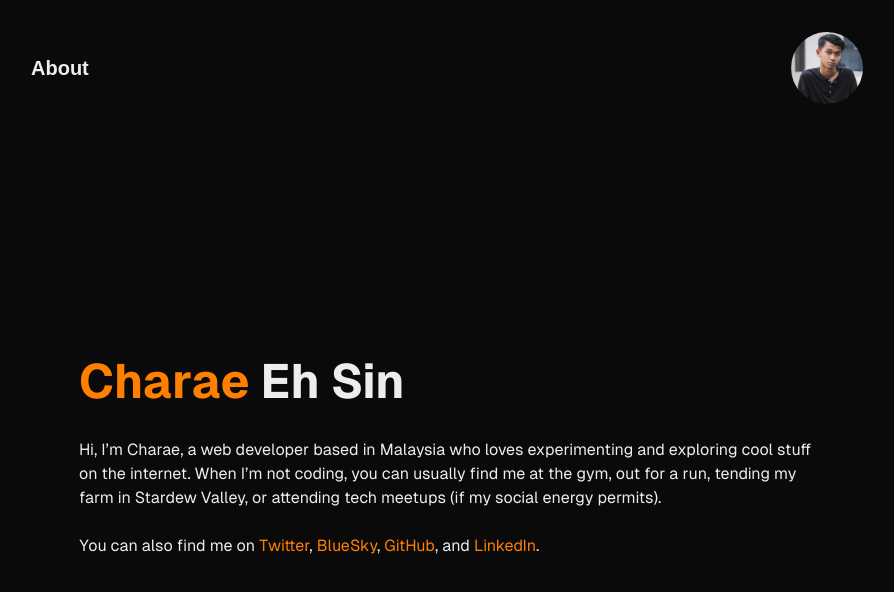
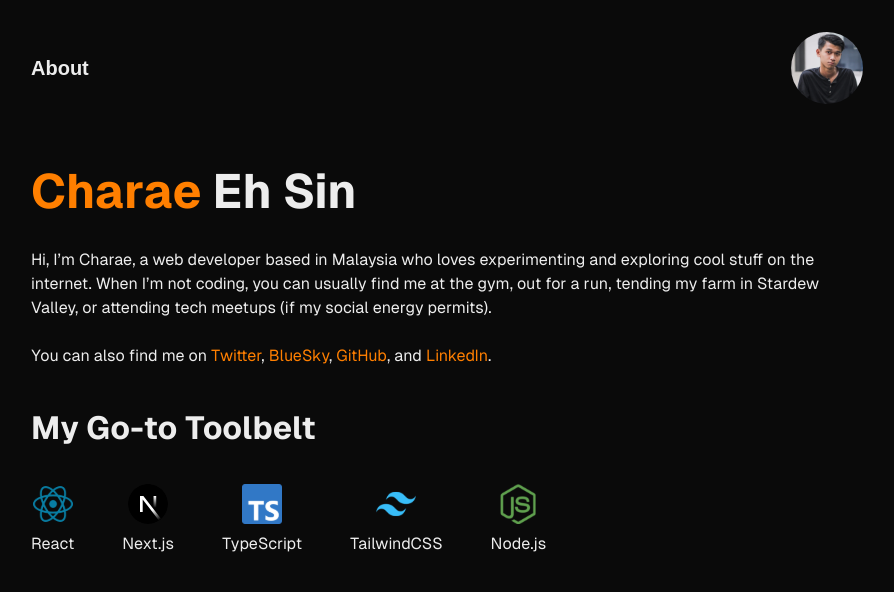
Before and after one commit to CharaeKeow/charae-dot-my, a Next.js app: page / in a window 1280 px wide. Shown: the top 592 px of the page, without its empty margins (193-1087 px from the left). Built offline with nearby package versions, Linux system fonts and the light colour scheme.

Commit message:
feat: add my toolbelts section

```diff
--- a/src/app/page.tsx
+++ b/src/app/page.tsx
@@ -1,9 +1,11 @@
 import Bio from '@/features/home/components/Bio';
+import Toolbelt from '@/features/home/components/Toolbelt';
 
 export default function Home() {
   return (
-    <div className="grid grid-rows-[20px_1fr_20px] items-center justify-items-center p-8 font-[family-name:var(--font-geist-sans)] sm:p-20">
+    <div className="flex h-full flex-col justify-start gap-y-9 p-4 font-[family-name:var(--font-geist-sans)] lg:p-8">
       <Bio />
+      <Toolbelt />
     </div>
   );
 }
--- /dev/null
+++ b/src/features/home/components/Toolbelt.tsx
@@ -0,0 +1,28 @@
+import getToolbelts from '../lib/get-toolbelts';
+
+const Toolbelt = () => {
+  const toolbelts = getToolbelts();
+
+  return (
+    <section>
+      <h2 className="text-[28px] lg:text-[32px]">My Go-to Toolbelt</h2>
+      <div className="mt-6 flex flex-wrap justify-center gap-x-8 gap-y-4 lg:mt-8 lg:justify-start lg:gap-x-12">
+        {toolbelts.map((tool, index) => {
+          const LogoComponent = tool.logo;
+
+          return (
+            <div
+              key={index}
+              className="flex flex-col items-center justify-between gap-y-2"
+            >
+              <LogoComponent className="size-8 md:size-10" />
+              <span>{tool.name}</span>
+            </div>
+          );
+        })}
+      </div>
+    </section>
+  );
+};
+
+export default Toolbelt;
--- /dev/null
+++ b/src/features/home/lib/get-toolbelts.ts
@@ -0,0 +1,39 @@
+import React from 'react';
+
+import NextLogo from '@/assets/svg/next-logo.svg';
+import NodeLogo from '@/assets/svg/node-logo.svg';
+import ReactLogo from '@/assets/svg/react-logo.svg';
+import TailwindLogo from '@/assets/svg/tailwind-logo.svg';
+import TypeScriptLogo from '@/assets/svg/typescript-logo.svg';
+
+type Toolbelt = {
+  name: string;
+  logo: React.FC<React.SVGProps<SVGElement>>;
+};
+
+export default function getToolbelts() {
+  const toolbelts: Toolbelt[] = [
+    {
+      name: 'React',
+      logo: ReactLogo,
+    },
+    {
+      name: 'Next.js',
+      logo: NextLogo,
+    },
+    {
+      name: 'TypeScript',
+      logo: TypeScriptLogo,
+    },
+    {
+      name: 'TailwindCSS',
+      logo: TailwindLogo,
+    },
+    {
+      name: 'Node.js',
+      logo: NodeLogo,
+    },
+  ];
+
+  return toolbelts;
+}
```
